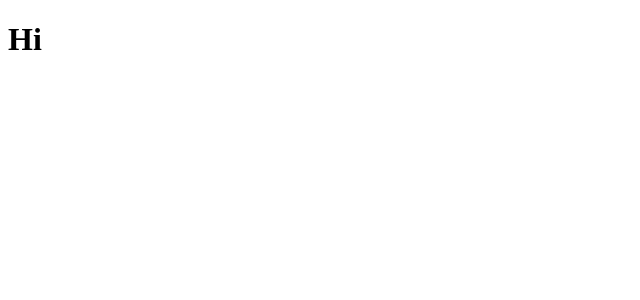
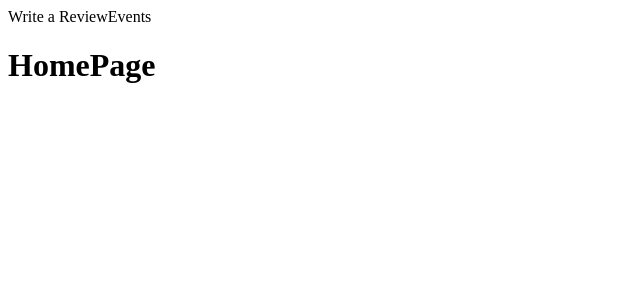
Before and after one commit to Cyeom97/Finder, a React (Create React App) app: page / in a window 1280 px wide. Shown: the top 300 px of the page, without its empty margins (0-640 px from the left). Built offline with nearby package versions, Linux system fonts and the light colour scheme.

Commit message:
added nav component

```diff
--- a/package.json
+++ b/package.json
@@ -7,6 +7,7 @@
     "@testing-library/react": "^13.4.0",
     "@testing-library/user-event": "^13.5.0",
     "axios": "^1.2.1",
+    "bulma": "^0.9.4",
     "react": "^18.2.0",
     "react-dom": "^18.2.0",
     "react-router-dom": "^6.6.1",
--- a/public/index.html
+++ b/public/index.html
@@ -24,6 +24,7 @@
       work correctly both with client-side routing and a non-root public URL.
       Learn how to configure a non-root public URL by running `npm run build`.
     -->
+    <script defer src="https://use.fontawesome.com/releases/v5.3.1/js/all.js"></script>
     <title>Finder</title>
   </head>
   <body>
--- a/src/App.js
+++ b/src/App.js
@@ -1,8 +1,16 @@
-import React from 'react'
+import { Routes, Route } from 'react-router-dom'
+import HomePage from './pages/HomePage'
+import Nav from './components/Nav'
+import './App.css'
 function App() {
   return (
     <div>
-      <h1>Hi</h1>
+      <Nav />
+      <main>
+        <Routes>
+          <Route path="/" element={<HomePage />} />
+        </Routes>
+      </main>
     </div>
   )
 }
--- /dev/null
+++ b/src/components/Nav.jsx
@@ -0,0 +1,12 @@
+const Nav = () => {
+    return (
+        <div>
+            <div>
+                <span>Write a Review</span>
+                <span>Events</span>
+            </div>
+        </div>
+    )
+}
+
+export default Nav
--- /dev/null
+++ b/src/pages/HomePage.js
@@ -0,0 +1,9 @@
+const HomePage = () => {
+  return (
+    <div>
+      <h1>HomePage</h1>
+    </div>
+  )
+}
+
+export default HomePage
```
Also changed, not shown: src/App.css (added).
